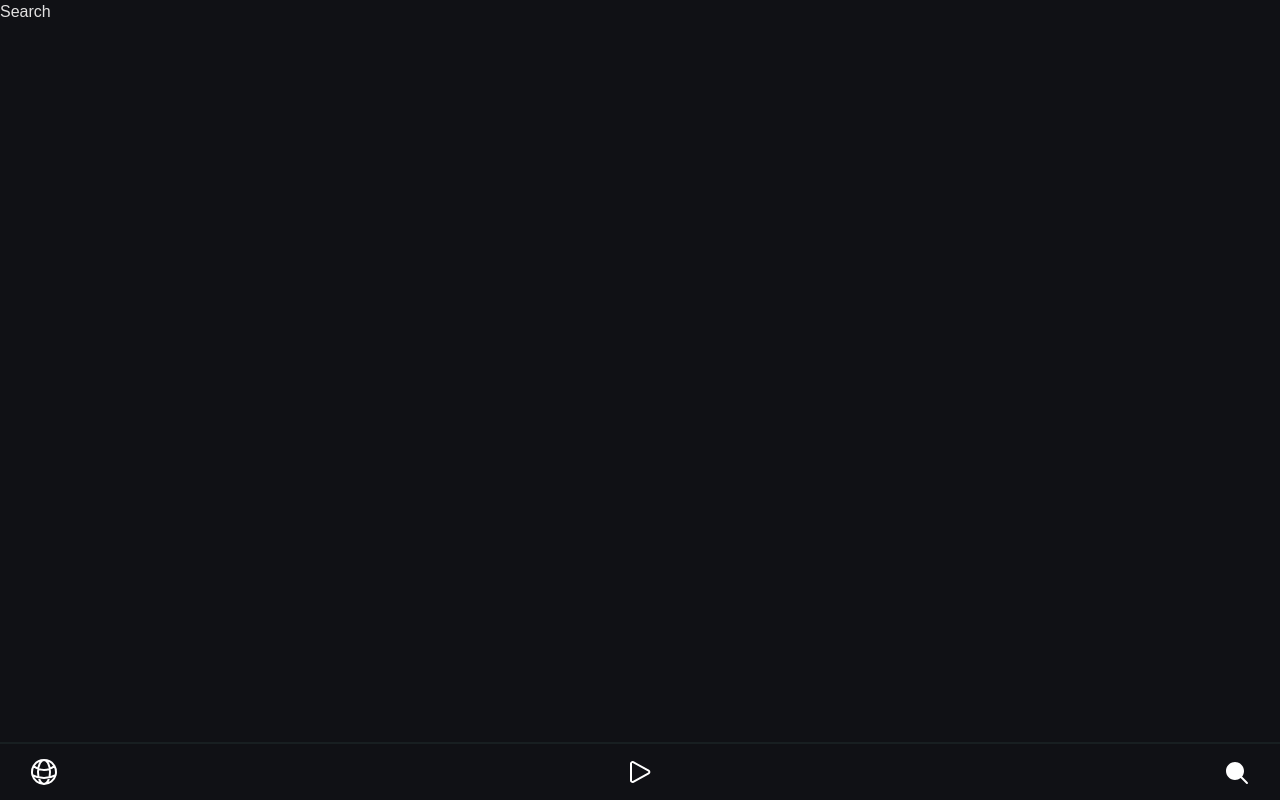
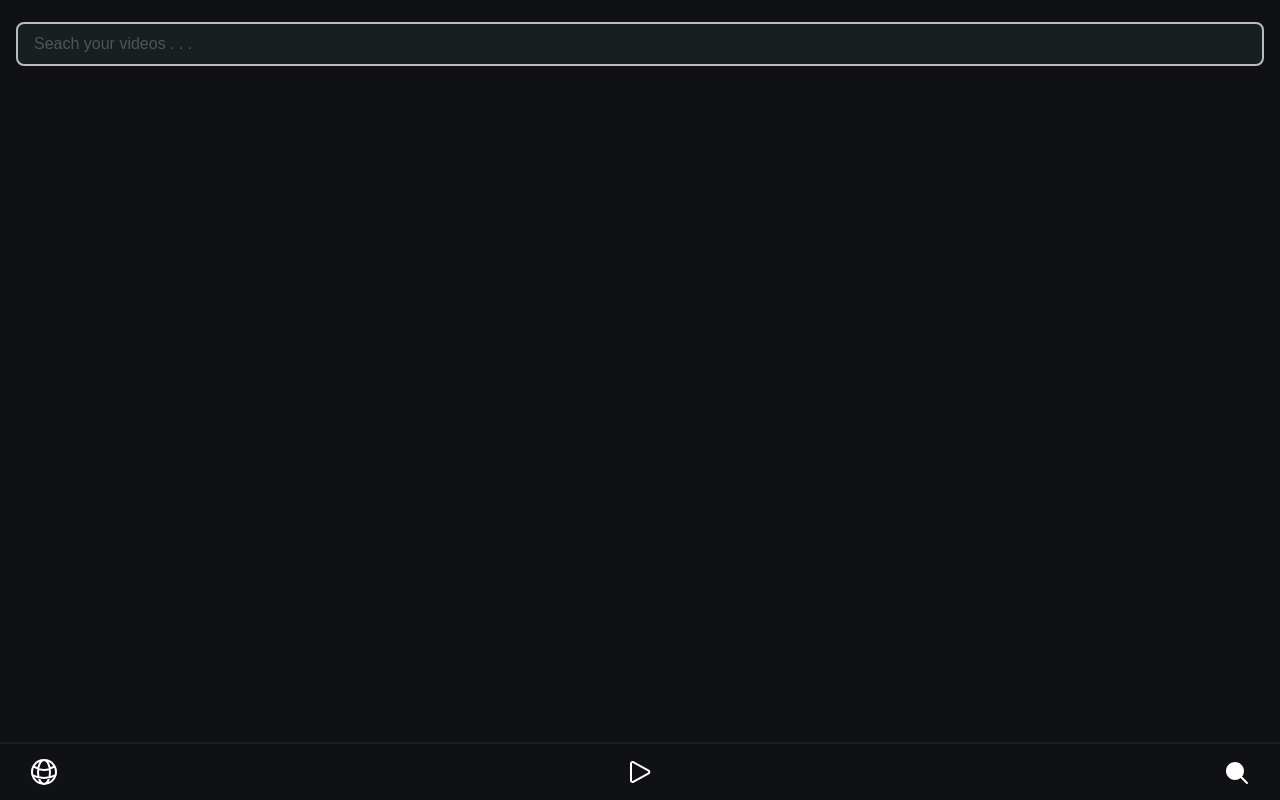
Before and after one commit to dagimg-dot/Vertideo, a React (Vite) app in the folder frontend/: page /search in a window 1280 px wide. Built offline with nearby package versions, Linux system fonts and the light colour scheme.

Commit message:
add search input field

```diff
--- a/frontend/src/pages/Search.jsx
+++ b/frontend/src/pages/Search.jsx
@@ -3,7 +3,13 @@ import Default from "../layouts/Default";
 const Search = () => {
   return (
     <Default>
-      <h2>Search</h2>
+      <div className="px-4 my-4">
+        <input
+          type="text"
+          className="w-full placeholder:opacity-40"
+          placeholder="Seach your videos . . ."
+        />
+      </div>
     </Default>
   );
 };
```
